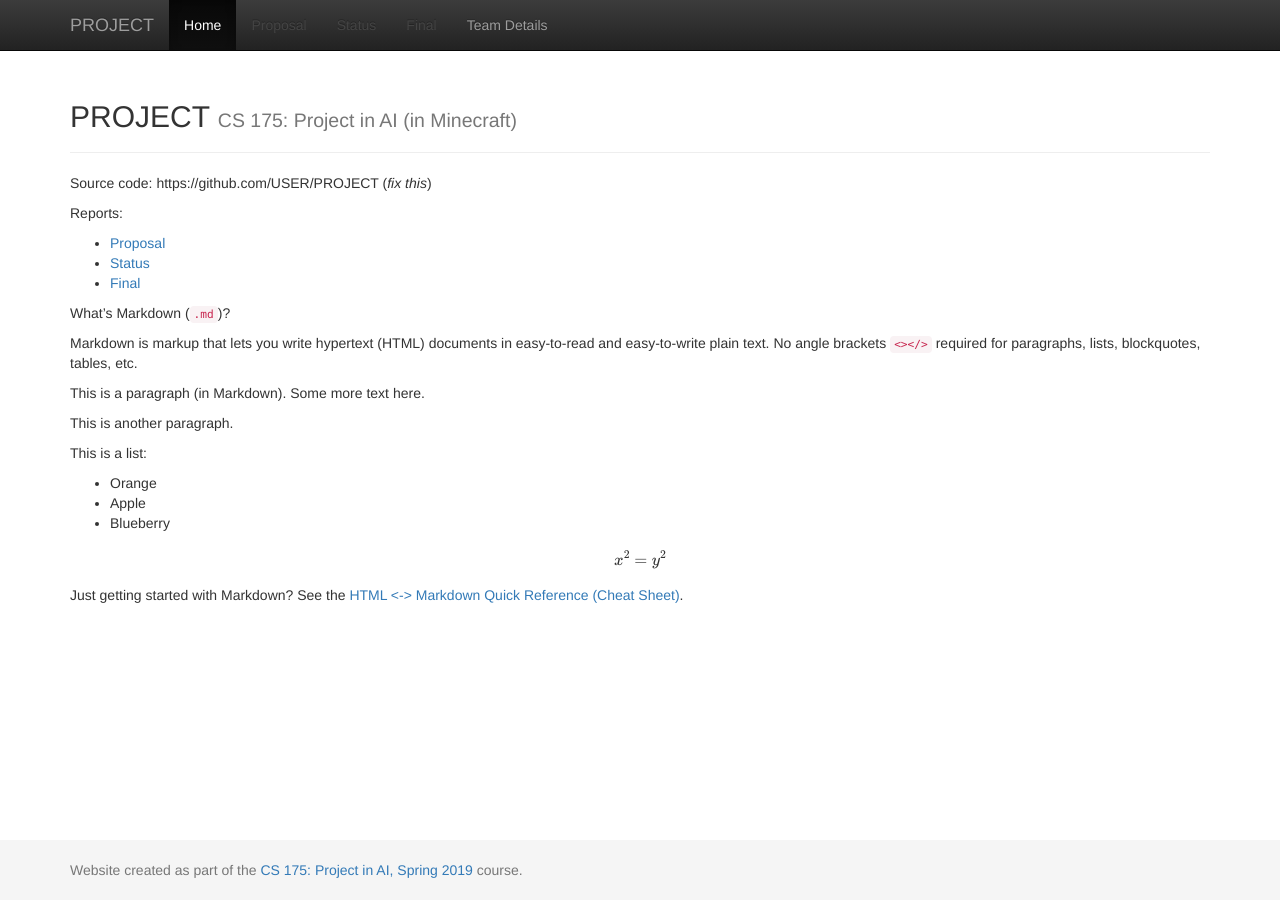
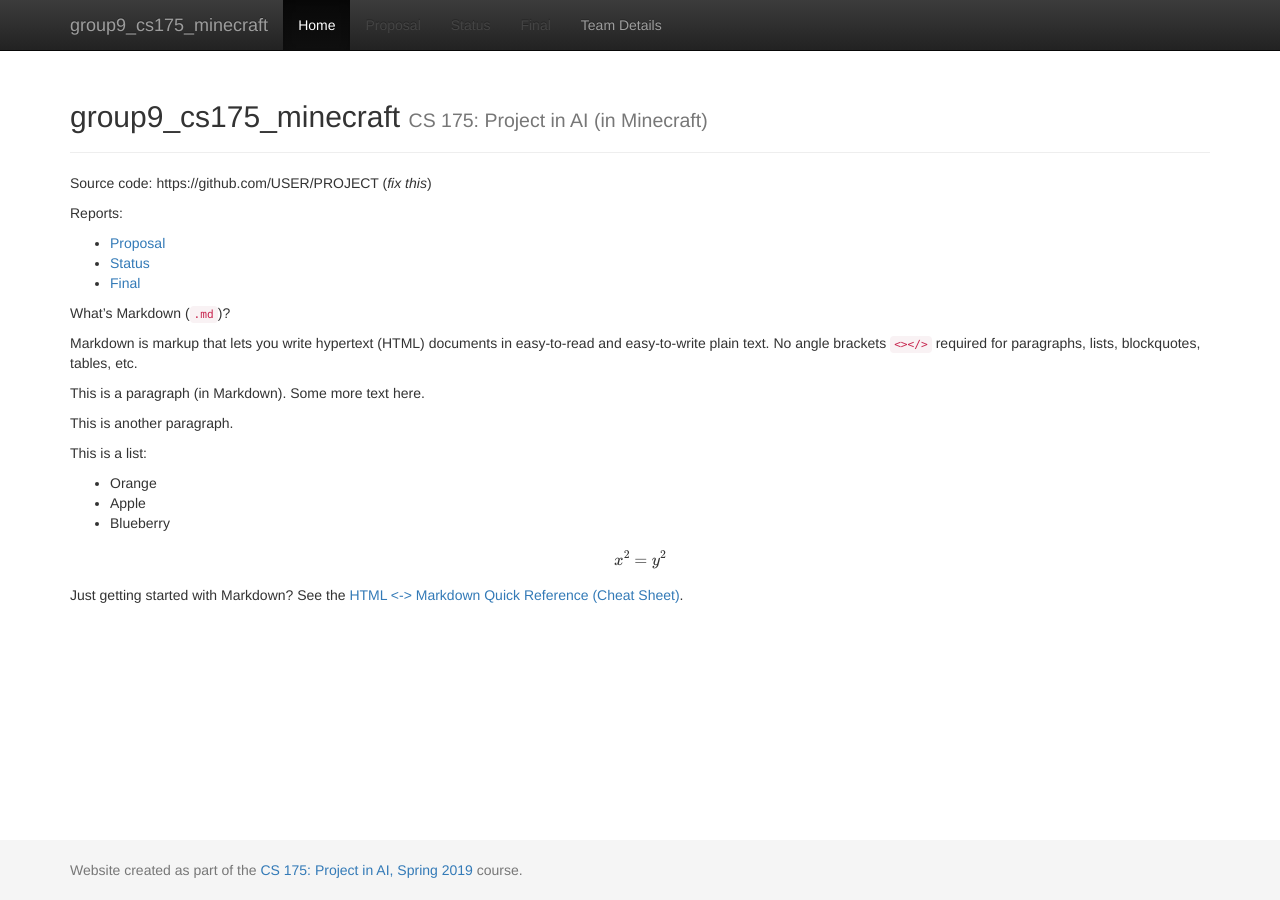
Before and after one commit to jeffomidvaran/TheBlockouts, a Jekyll site: the page built from docs/index.md, in a window 1280 px wide. Built offline with Jekyll 4.4.1, drawn with Linux system fonts in a browser that asks for light colours; formulas are drawn with MathJax 3.

Commit message:
Update _config.yml

```diff
--- a/docs/_config.yml
+++ b/docs/_config.yml
@@ -1,7 +1,7 @@
 ###########
 # site.title
 
-title:    'PROJECT'
+title:    'group9_cs175_minecraft'
 subtitle: 'CS 175: Project in AI (in Minecraft)'
 
 
```
